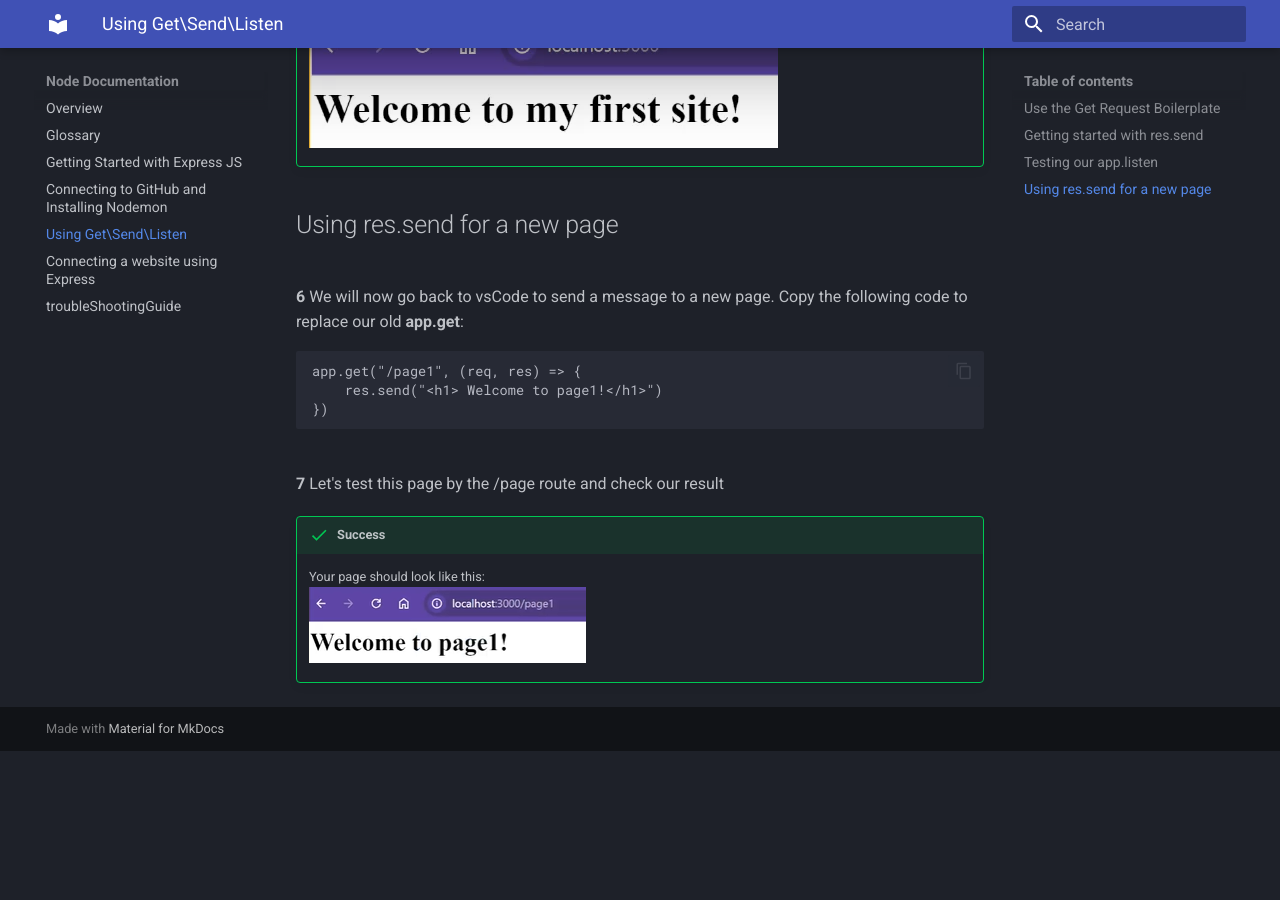
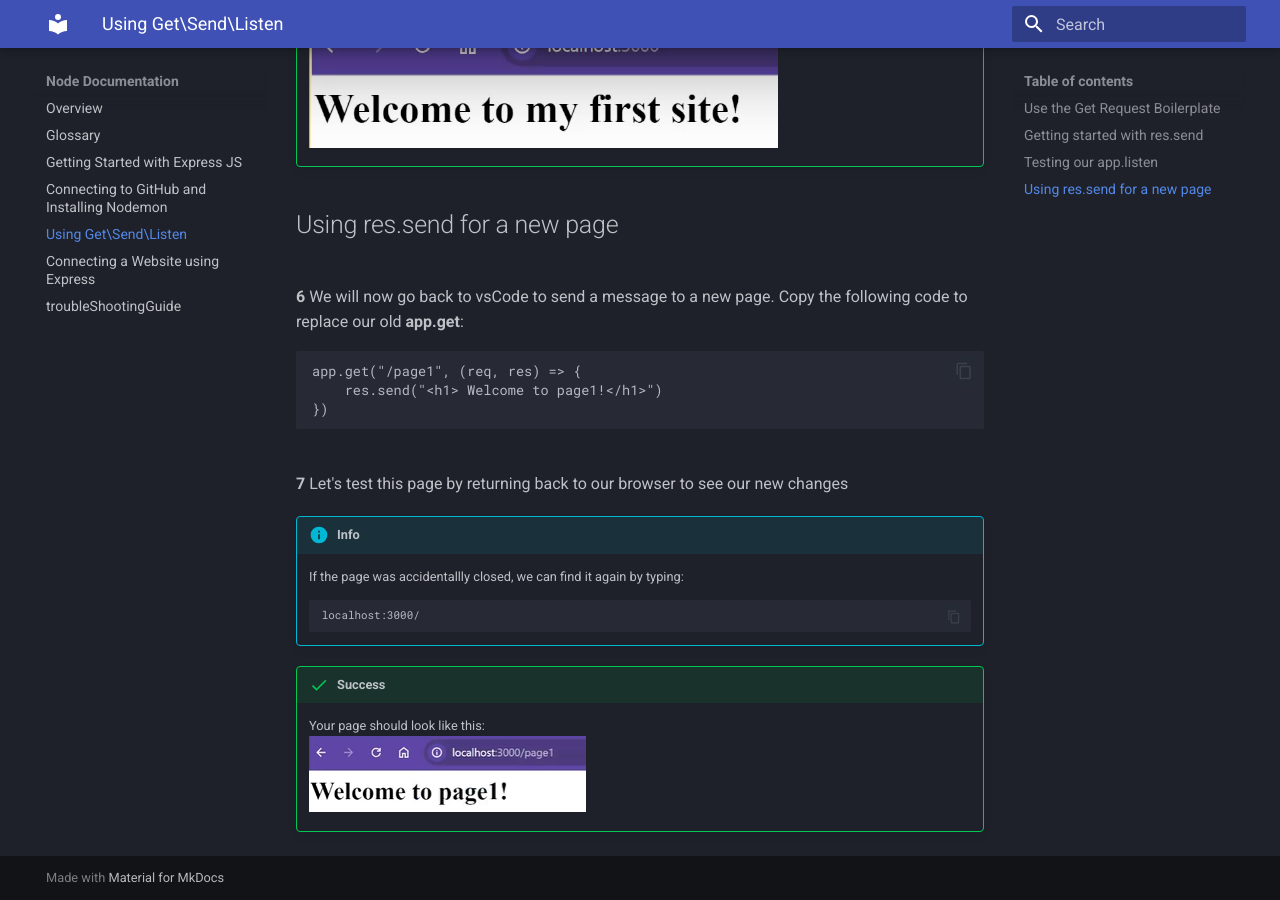
Before and after one commit to NBSutton98/COM-Documentation, an MkDocs documentation site: the page built from docs/task3.md, in a window 1280 px wide and 900 px high, scrolled down 1725 px. Built offline with MkDocs 1.6.1 and Material for MkDocs 9.7.7, drawn with Linux system fonts in a browser that asks for light colours; before the commit the page ends 2476 px from its top, so only the background shows below that.

Commit message:
Final Edits

````diff
--- a/docs/task3.md
+++ b/docs/task3.md
@@ -77,7 +77,14 @@
 })
 ```
 
-<br>**7** Let's test this page by the /page route and check our result <br>
+<br>**7** Let's test this page by returning back to our browser to see our new changes<br>
+!!! info "Info"
+
+    If the page was accidentallly closed, we can find it again by typing:
+    ```
+    localhost:3000/
+    ```
+
 !!! success "Success"
 
     Your page should look like this: <br>
````
Also changed, not shown: docs/task1.md (+3 -3 lines), docs/task2.md (+1 -1 lines), docs/task4.md (+15 -20 lines).
